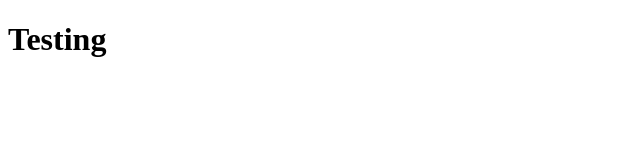
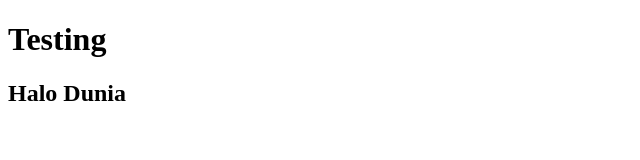
Before and after one commit to amlrn/repo-colaborate-lintang, a plain HTML site: page index.html in a window 1280 px wide. Shown: the whole page, without its empty margins (0-640 px from the left). Drawn offline with Linux system fonts and the light colour scheme.

Commit message:
menambahkan teks

```diff
--- a/index.html
+++ b/index.html
@@ -7,5 +7,6 @@
 </head>
 <body>
     <h1>Testing</h1>
+    <h2>Halo Dunia</h2>
 </body>
 </html>
```
